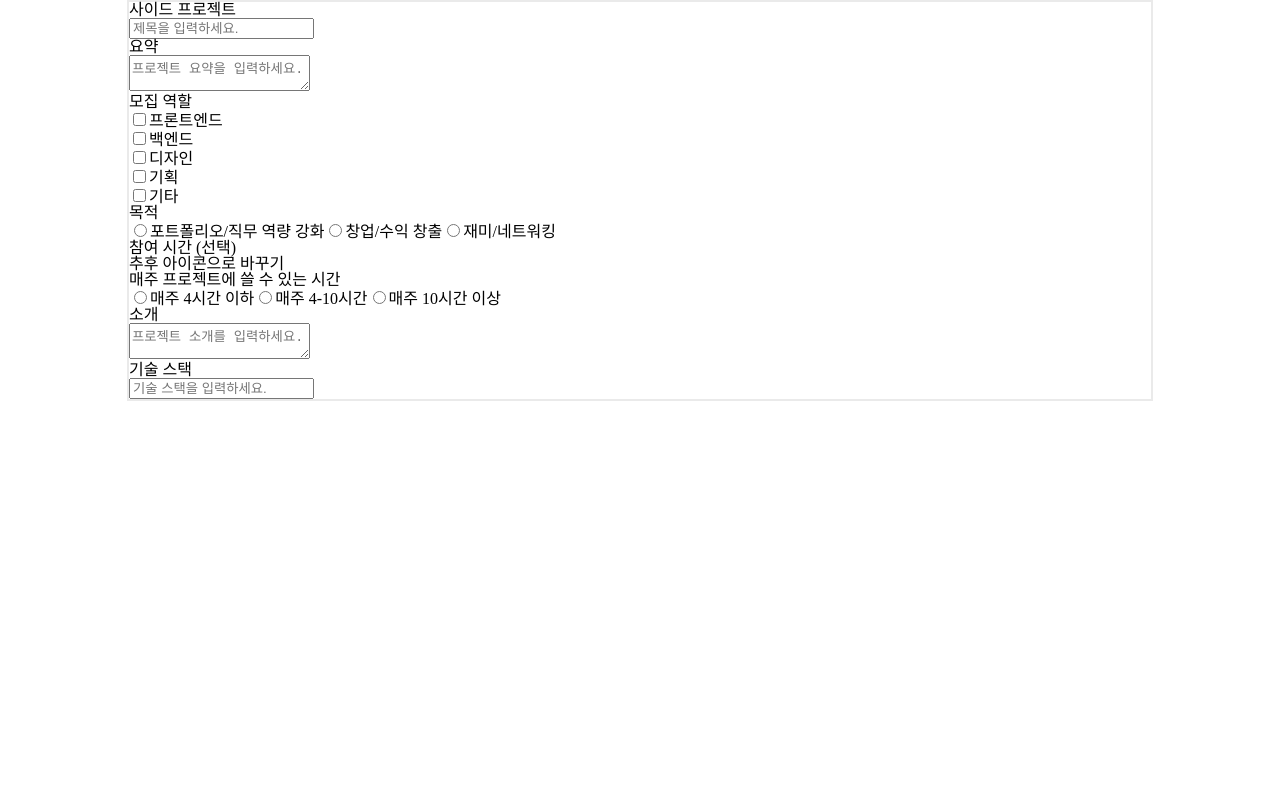
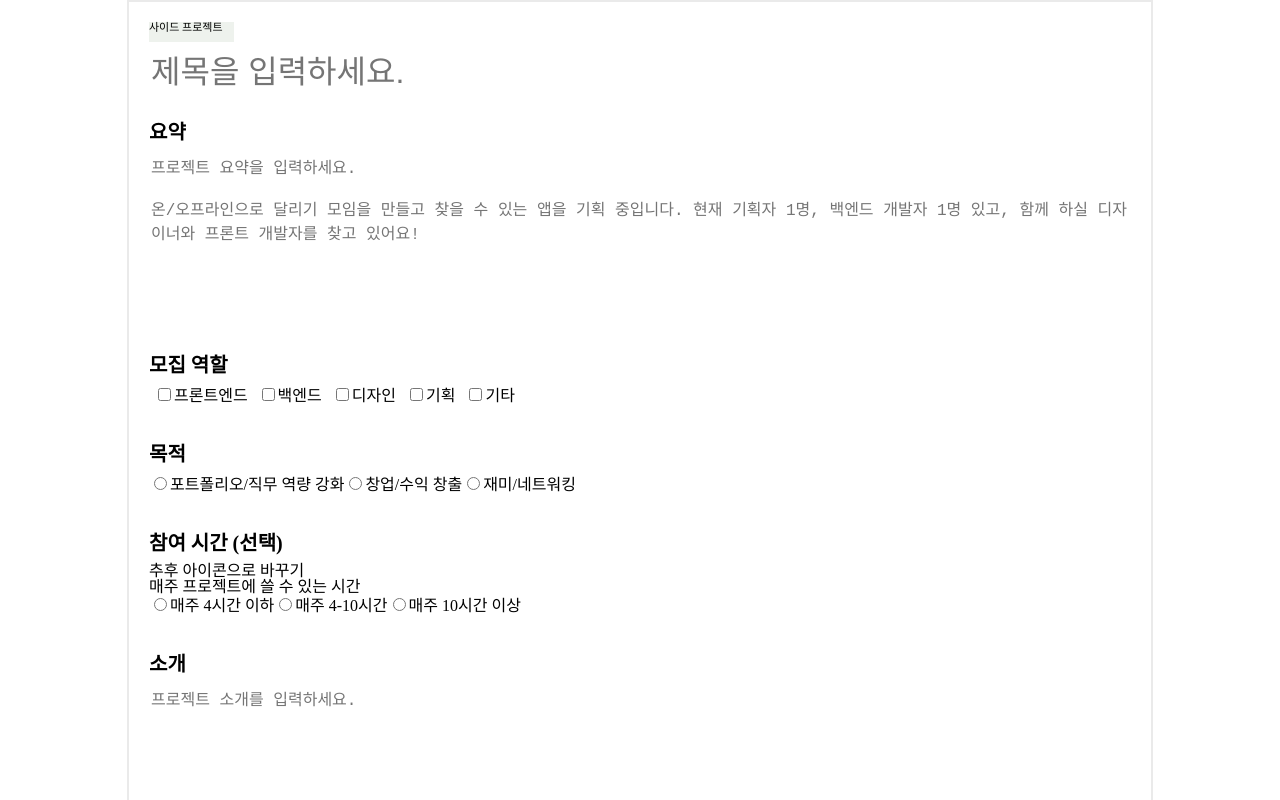
Before and after one commit to junhui324/MoGakPpo, a React (Create React App) app: page /create in a window 1280 px wide. Shown: the top 800 px of the page. Built offline with nearby package versions, Linux system fonts and the light colour scheme.

Commit message:
Design: 간단한 css 작업

```diff
--- a/src/components/ProjectWritingForm/ProjectWritingForm.module.scss
+++ b/src/components/ProjectWritingForm/ProjectWritingForm.module.scss
@@ -1,5 +1,75 @@
+@mixin subtitle {
+  font-weight: bold;
+  font-size: 20px;
+  margin-bottom: 10px;
+}
+
 .container {
   margin: 0 auto;
   max-width: 1024px;
   border: 1px solid rgb(234, 234, 234);
 }
+
+.mainForm {
+  margin: 20px;
+}
+
+.type {
+  display: flex;
+  width: 85px;
+  height: 20px;
+  background-color: #eef2ed;
+
+  p {
+    font-size: 11px;
+  }
+}
+
+.titleTextarea {
+  font-size: 2rem;
+  height: 58px;
+  border-style: none;
+  margin-bottom: 20px;
+}
+
+.summaryBox {
+  .summaryTextarea {
+    width: 100%;
+    height: 200px;
+    box-sizing: border-box;
+    border-style: none;
+    font-size: 16px;
+    resize: none;
+  }
+}
+
+.checkbox {
+  margin-bottom: 40px;
+  div {
+    display: inline;
+    padding: 5px;
+  }
+}
+
+.radioBox {
+  margin-bottom: 40px;
+}
+
+h2 {
+  @include subtitle;
+}
+
+textarea {
+  width: 100%;
+  height: 200px;
+  box-sizing: border-box;
+  border-style: none;
+  font-size: 16px;
+  resize: none;
+}
+
+.stack {
+  border: 2px solid rgb(234, 234, 234);
+  width: 200px;
+  height: 40px;
+}
--- a/src/components/ProjectWritingForm/ProjectWritingForm.tsx
+++ b/src/components/ProjectWritingForm/ProjectWritingForm.tsx
@@ -9,6 +9,7 @@ const placeholderString = {
   title: `제목을 입력하세요.`,
   summary: `프로젝트 요약을 입력하세요.\n\n온/오프라인으로 달리기 모임을 만들고 찾을 수 있는 앱을 기획 중입니다. 현재 기획자 1명, 백엔드 개발자 1명 있고, 함께 하실 디자이너와 프론트 개발자를 찾고 있어요!`,
   introduce: `프로젝트 소개를 입력하세요.`,
+  stack: `기술 스택을 입력하세요.`,
 };
 const goalRadioButton = ['포트폴리오/직무 역량 강화', '창업/수익 창출', '재미/네트워킹'];
 const timeRadioButton = ['매주 4시간 이하', '매주 4-10시간', '매주 10시간 이상'];
@@ -106,14 +107,14 @@ function ProjecttWritingForm() {
   return (
     <div className={styles.container}>
       <nav></nav>
-      <div className="mainForm">
+      <div className={styles.mainForm}>
         <div className="projectWriteForm">
-          <div className="title">
-            <div className="type">
+          <div className={styles.title}>
+            <div className={styles.type}>
               <p>사이드 프로젝트</p>
             </div>
             <input
-              className="titleTextarea"
+              className={styles.titleTextarea}
               type="text"
               name="project_title"
               value={project.project_title}
@@ -124,10 +125,10 @@ function ProjecttWritingForm() {
           </div>
 
           <div>
-            <h2 className="summary">요약</h2>
-            <div className="summaryBox">
+            <h2 className={styles.summary}>요약</h2>
+            <div className={styles.summaryBox}>
               <textarea
-                className="summaryTextarea"
+                className={styles.summaryTextarea}
                 name="project_summary"
                 value={project.project_summary}
                 onChange={handleProjectChange}
@@ -138,8 +139,8 @@ function ProjecttWritingForm() {
           </div>
 
           <div>
-            <h2 className="role">모집 역할</h2>
-            <div className="checkbox">
+            <h2 className={styles.role}>모집 역할</h2>
+            <div className={styles.checkbox}>
               <div>
                 <input
                   type="checkbox"
@@ -184,8 +185,8 @@ function ProjecttWritingForm() {
           </div>
 
           <div>
-            <h2 className="goal">목적</h2>
-            <div className="radio">
+            <h2 className={styles.goal}>목적</h2>
+            <div className={styles.radioBox}>
               <RadioButton
                 label={goalRadioButton[0]}
                 value={goalRadioButton[0]}
@@ -212,13 +213,13 @@ function ProjecttWritingForm() {
 
           <div>
             <div>
-              <h2>참여 시간 (선택)</h2>
+              <h2 className={styles.time}>참여 시간 (선택)</h2>
               <div>
                 <span>추후 아이콘으로 바꾸기</span>
                 <p className="arrowBox">매주 프로젝트에 쓸 수 있는 시간</p>
               </div>
             </div>
-            <div>
+            <div className={styles.radioBox}>
               <RadioButton
                 label={timeRadioButton[0]}
                 value={timeRadioButton[0]}
@@ -244,7 +245,7 @@ function ProjecttWritingForm() {
           </div>
 
           <div>
-            <h2>소개</h2>
+            <h2 className={styles.introduction}>소개</h2>
             <div>
               <textarea
                 className="introduceTextarea"
@@ -261,12 +262,13 @@ function ProjecttWritingForm() {
             <h2>기술 스택</h2>
             <div>
               <input
+                className={styles.stack}
                 type="text"
                 name="stackInputValue"
                 value={stackInputValue}
                 onChange={(e) => setStackInputValue(e.target.value)}
                 onKeyUp={handleStackInputKeyPress}
-                placeholder="기술 스택을 입력하세요."
+                placeholder={placeholderString.stack}
               />
               <ul>
                 {project.project_required_stacks.stackList.map((stack, index) => (
```
